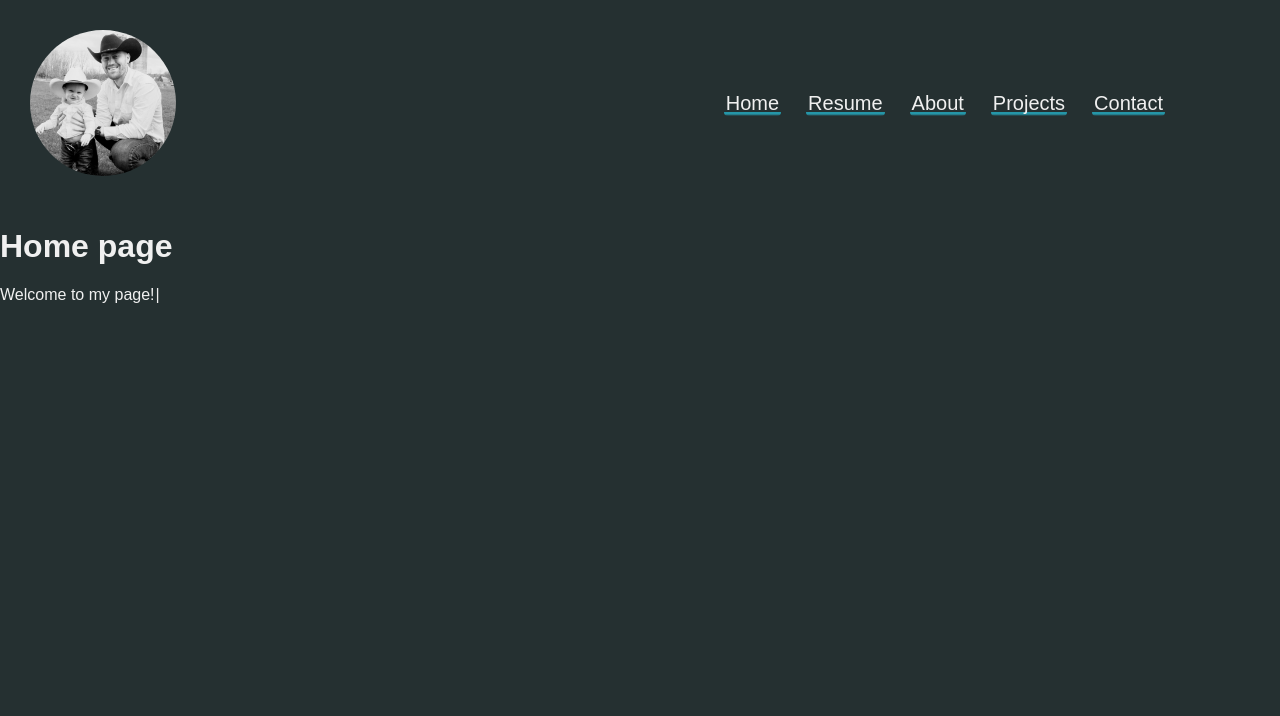
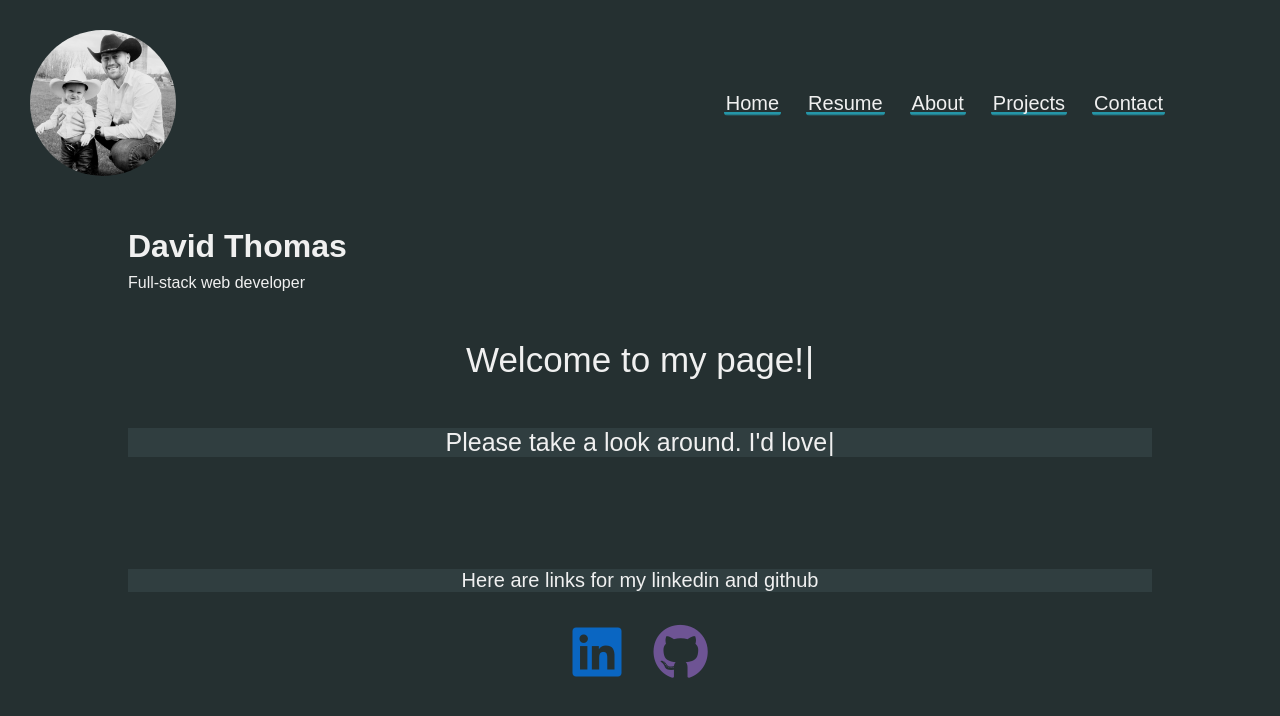
Before and after one commit to dthomas91/new-portfolio, a React (Create React App) app in the folder davids-portfolio/: page / in a window 1280 px wide. Shown: the top 716 px of the page. Built offline with nearby package versions, Linux system fonts and the light colour scheme.

Commit message:
added text and links

```diff
--- a/davids-portfolio/src/App.css
+++ b/davids-portfolio/src/App.css
@@ -17,27 +17,6 @@ body {
   display: flex;
   padding: 30px;
   align-items: center;
-}
-
-.header_icons {
-  border: 1px solid red;
-  display: flex;
-  flex-direction: row;
-  align-items: center;
-  padding-right: 25%;
-  padding-left: 3%;
-  gap: 30px;
-}
-
-i {
-  font-size: 35px;
-  color: #f0f0f0;
-  padding: 0 10px 0 10px;
-}
-
-i:hover {
-  color: red;
-  font-size: 40px;
 }
 
 .header_links_wrapper {
@@ -77,3 +56,49 @@ i:hover {
 }
 
 /* ------------------------------------Start of home-------------------------------*/
+.home-container {
+  margin: 0 10% 0 10%;
+}
+
+.name-title > p {
+  margin-top: -12px;
+}
+
+.greeting {
+  margin-top: 3rem;
+  text-align: center;
+  /* background-color: #303e40; */
+  font-size: 35px;
+}
+
+.invitation {
+  margin-top: 3rem;
+  text-align: center;
+  background-color: #303e40;
+  font-size: 25px;
+}
+
+.icon-links-intro {
+  margin-top: 7rem;
+  text-align: center;
+  background-color: #303e40;
+  font-size: 20px;
+}
+
+.icon-links {
+  display: flex;
+  flex-direction: row;
+  align-items: center;
+  gap: 2rem;
+  justify-content: center;
+  margin-top: 2rem;
+}
+
+i {
+  font-size: 3.5rem;
+}
+
+i:hover {
+  font-size: 4rem;
+  cursor: pointer;
+}
--- a/davids-portfolio/src/pages/Home.js
+++ b/davids-portfolio/src/pages/Home.js
@@ -1,10 +1,14 @@
 import React from "react";
-import Typewriter from 'typewriter-effect';
+import Typewriter from "typewriter-effect";
+import "../App.css";
 
 const Home = () => {
   return (
-    <>
-      <h1>Home page</h1>
+    <div className="home-container">
+      <div className="name-title">
+        <h1>David Thomas</h1>
+        <p>Full-stack web developer</p>
+      </div>
       <div className="greeting">
         <Typewriter
           onInit={(typewriter) => {
@@ -12,11 +16,36 @@ const Home = () => {
               .changeDelay(70)
               .typeString("Welcome to my page!")
               .pauseFor(1000)
-          .start()
+              .start();
           }}
         />
       </div>
-    </>
+      <div className="invitation">
+        <Typewriter
+          onInit={(typewriter) => {
+            typewriter
+              .pauseFor(2100)
+              .changeDelay(70)
+              .typeString(
+                "Please take a look around. I'd love to connect with you and work on a project."
+              )
+              .start();
+          }}
+        />
+      </div>
+      <div className="icon-links-intro">
+        <p>Here are links for my linkedin and github</p>
+      </div>
+      <div className="icon-links">
+        <a
+          href="https://www.linkedin.com/in/david-thomas-856410166/"
+          target="_blank"
+        >
+          <i className="fa-brands fa-linkedin" style={{color:"#0a66c2"}}></i>
+        </a>
+        <i className="fa-brands fa-github" style={{color:"#6e5494"}}></i>
+      </div>
+    </div>
   );
 };
 
```
Also changed, not shown: davids-portfolio/src/components/Header.js (+0 -9 lines). Lines whose indentation alone changed are shown as unchanged.
